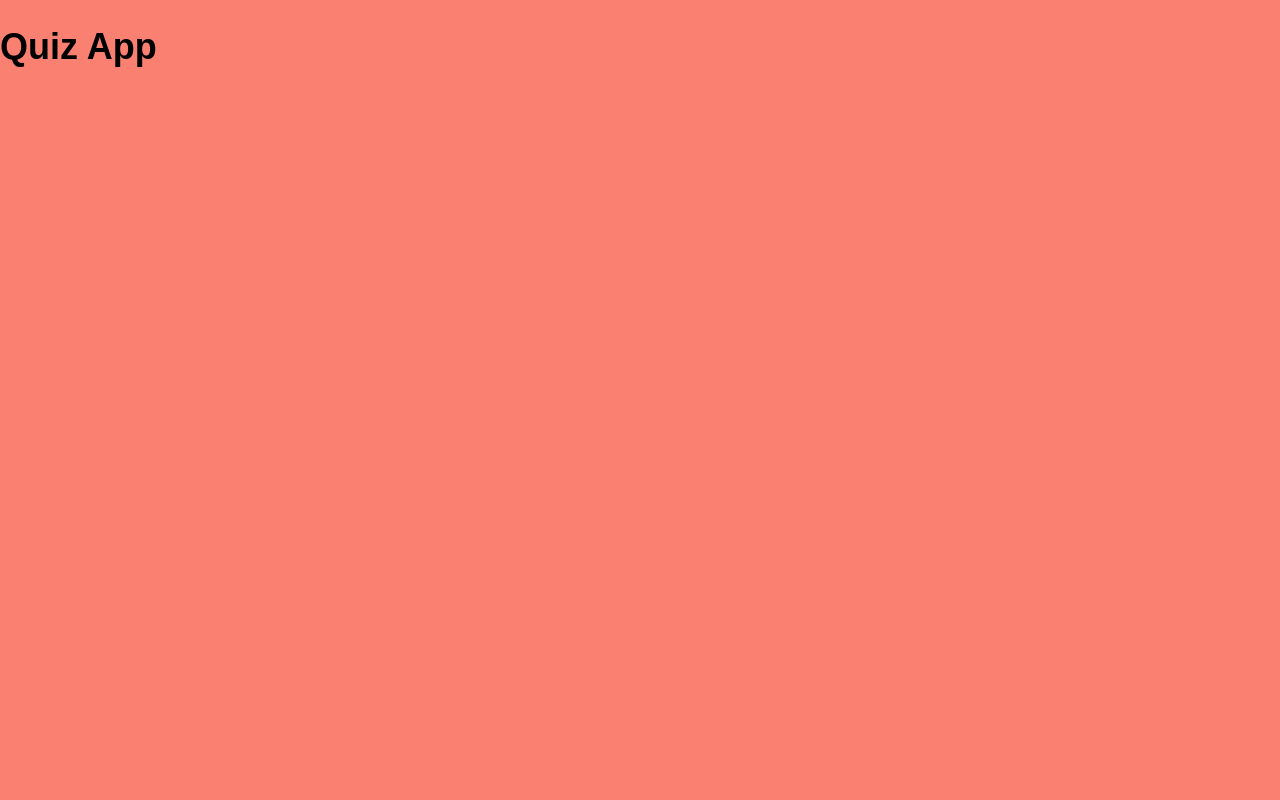
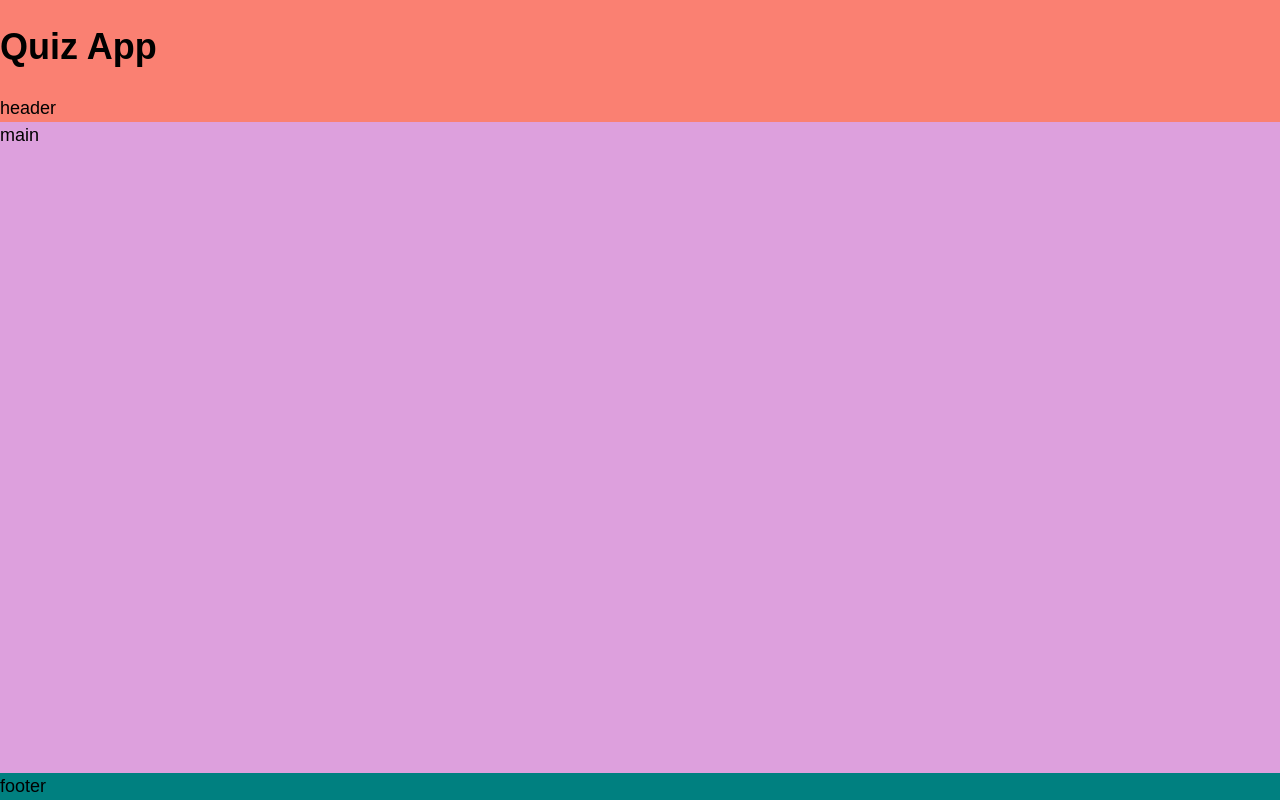
Before and after one commit to AmmNJ/quiz-app, a website: page index.html in a window 1280 px wide. Drawn offline with Linux system fonts and the light colour scheme.

Commit message:
Add app-grid

```diff
--- a/index.html
+++ b/index.html
@@ -6,7 +6,14 @@
     <title>Quiz App</title>
     <link rel="stylesheet" href="styles/index.css" />
   </head>
-  <body>
-    <h1>Quiz App</h1>
+
+  <body class="app-grid">
+    <header class="app-grid__header">
+      <h1>Quiz App</h1>
+      header
+    </header>
+
+    <main class="app-grid__main">main</main>
+    <footer class="app-grid__footer">footer</footer>
   </body>
 </html>
--- a/styles/_base.css
+++ b/styles/_base.css
@@ -7,7 +7,6 @@ body {
   font-size: 112.5%;
   line-height: 1.5;
   margin: 0;
-  background-color: salmon;
 }
 
 h1,
--- /dev/null
+++ b/styles/components/_app-grid.css
@@ -0,0 +1,25 @@
+.app-grid {
+  display: grid;
+  grid-template-rows: auto 1fr auto;
+  grid-template-areas:
+    'header'
+    'main'
+    'footer';
+  height: 100vh;
+}
+
+.app-grid__header {
+  background-color: salmon;
+  grid-area: header;
+}
+
+.app-grid__main {
+  background-color: plum;
+  grid-area: main;
+  overflow: scroll;
+}
+
+.app-grid__footer {
+  background-color: teal;
+  grid-area: footer;
+}
--- a/styles/index.css
+++ b/styles/index.css
@@ -1 +1,2 @@
 @import '_base.css';
+@import 'components/_app-grid.css';
```
